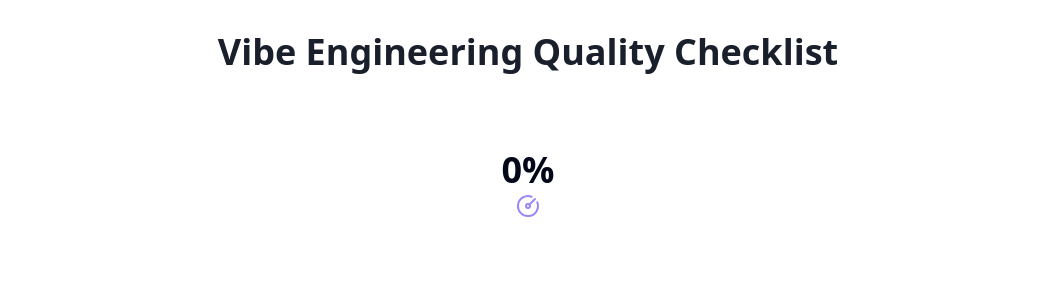
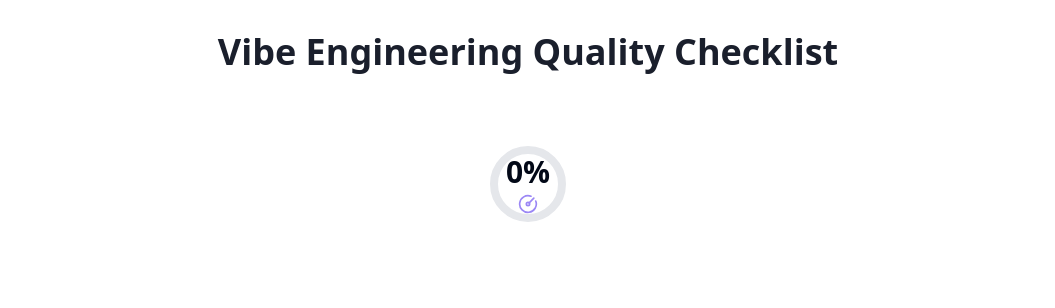
Before and after one commit to samcarrington/lovable-security-checklist, a React (Vite) app: page / in a window 1280 px wide. Shown: the top 308 px of the page, without its empty margins (112-1167 px from the left). Built offline with nearby package versions, Linux system fonts and the light colour scheme.

Commit message:
Fix: ProgressDial percentage display
Make the percentage display background transparent and adjust sizing.

```diff
--- a/src/components/ProgressDial.tsx
+++ b/src/components/ProgressDial.tsx
@@ -22,15 +22,15 @@ const ProgressDial = ({ percentage, size = 'md', className }: ProgressDialProps)
   }, [percentage]);
 
   const sizeClasses = {
-    sm: 'w-24 h-24 text-2xl',
-    md: 'w-32 h-32 text-3xl',
-    lg: 'w-40 h-40 text-4xl',
+    sm: 'w-24 h-24 text-xl',
+    md: 'w-32 h-32 text-2xl',
+    lg: 'w-40 h-40 text-3xl',
   };
 
   // Calculate dash values for SVG circle
-  const radius = 40; // Main circle radius
+  const radius = 40;
   const backgroundStrokeWidth = 8;
-  const progressStrokeWidth = 10; // Slightly thicker for visibility
+  const progressStrokeWidth = 12; // Increased thickness for better visibility
 
   // Calculate the path for the progress arc
   const innerRadius = radius - progressStrokeWidth / 2;
@@ -56,7 +56,7 @@ const ProgressDial = ({ percentage, size = 'md', className }: ProgressDialProps)
           strokeWidth={backgroundStrokeWidth}
           stroke="currentColor"
           fill="none"
-          className="text-gray-200 opacity-30" // Much lighter background for contrast
+          className="text-gray-200"
         />
 
         {/* Progress arc */}
@@ -77,12 +77,13 @@ const ProgressDial = ({ percentage, size = 'md', className }: ProgressDialProps)
         />
       </svg>
 
-      {/* Inner circle with percentage */}
-      <div className="absolute inset-4 rounded-full bg-white flex items-center justify-center">
-        <div className="flex flex-col items-center">
-          <span className="font-bold">{Math.round(safePercentage)}%</span>
-          <CircleGauge className="text-vibe-purple mt-1" size={size === 'lg' ? 24 : size === 'md' ? 20 : 16} />
-        </div>
+      {/* Inner content with percentage */}
+      <div className="relative z-10 flex flex-col items-center justify-center gap-1">
+        <span className="font-bold">{Math.round(safePercentage)}%</span>
+        <CircleGauge
+          className="text-vibe-purple"
+          size={size === 'lg' ? 20 : size === 'md' ? 16 : 14}
+        />
       </div>
     </div>
   );
```
